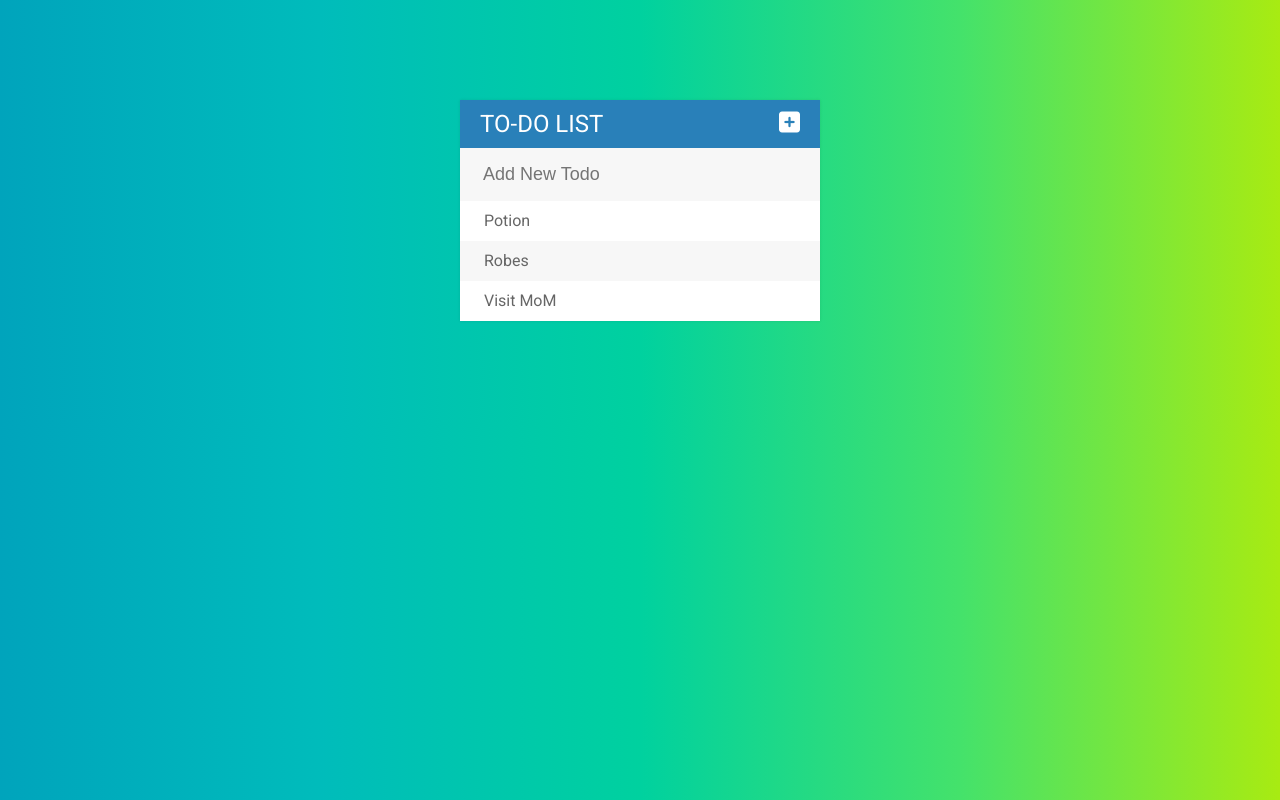
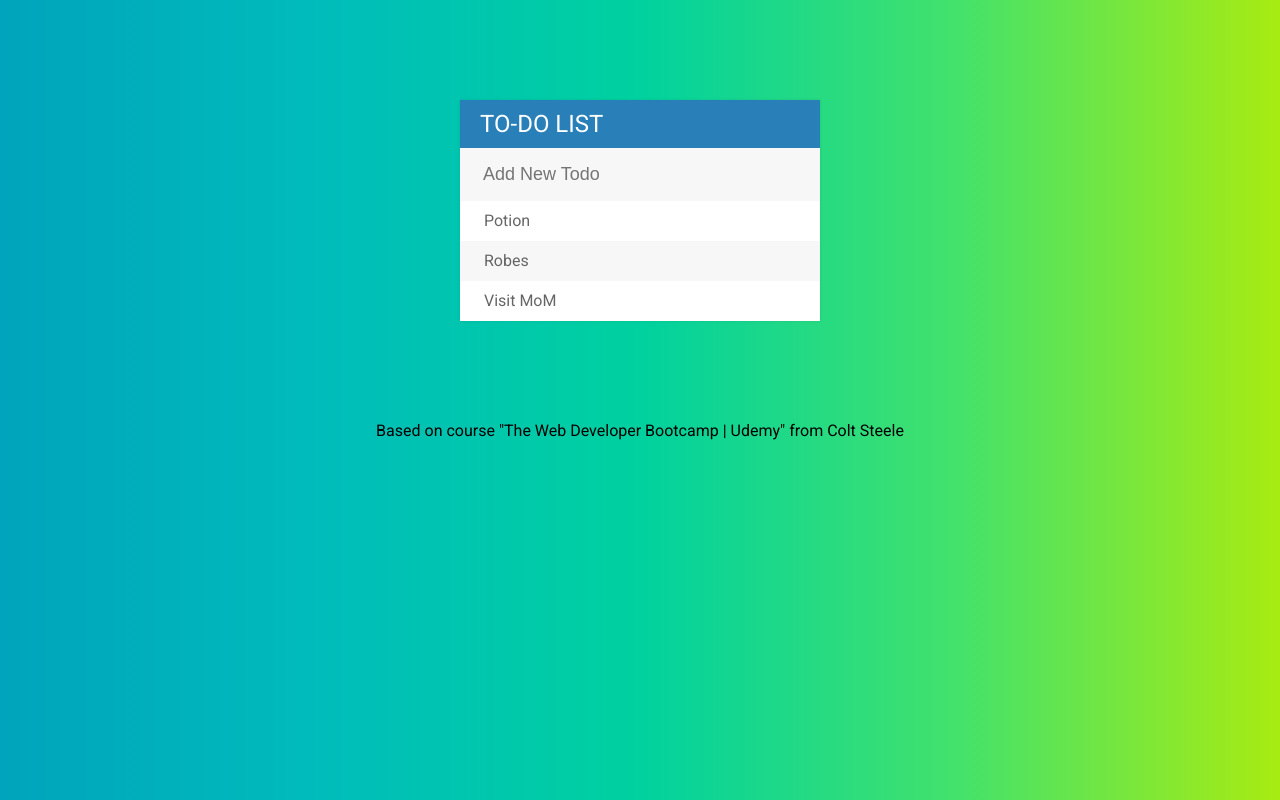
Before and after one commit to Arvidvdc/todoapplication, a plain HTML site: page index.html in a window 1280 px wide. Drawn offline with Linux system fonts and the light colour scheme.

Commit message:
Bronvermelding toegevoegd

```diff
--- a/index.html
+++ b/index.html
@@ -12,7 +12,7 @@
 </head>
 <body>
     <div id="container">
-        <h2>To-Do List <i class="fas fa-plus-square"></i></h2>
+        <h2>To-Do List </h2>
         <input type="text" placeholder="Add New Todo">
         <ul>
             <li><span><i class="fas fa-minus-square"></i></span> Potion</li>
@@ -20,8 +20,7 @@
             <li><span><i class="fas fa-minus-square"></i></span> Visit MoM</li>
         </ul>
     </div>
+    <p style="text-align: center; margin: 0; padding: 0;">Based on course "The Web Developer Bootcamp | Udemy" from Colt Steele</p>
     <script src="assets/js/todoApplication.js"></script>
 </body>
 </html>
-
-<!-- <i class="fas fa-check-circle"></i> -->
```
Also changed, not shown: assets/js/todoApplication.js (+2 -18 lines), 1 other file.
